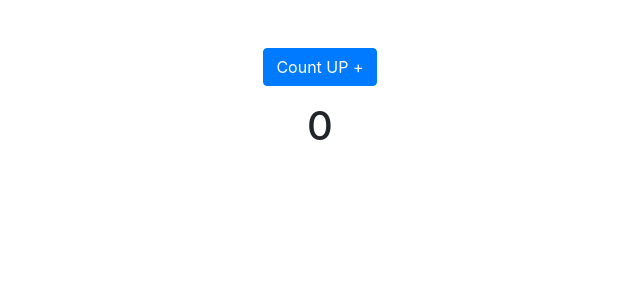
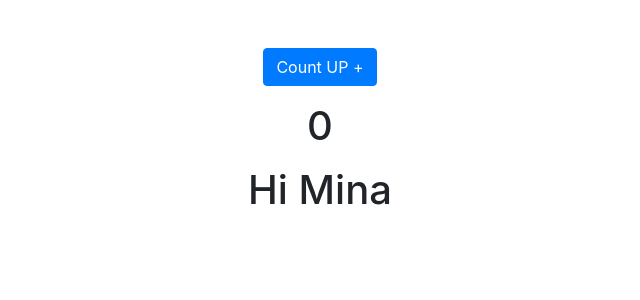
Before and after one commit to menanagy/React-Hooks, a React (Create React App) app: page / in a window 1280 px wide. Shown: the top 300 px of the page, without its empty margins (320-960 px from the left). Built offline with nearby package versions, Linux system fonts and the light colour scheme.

Commit message:
Property Test

```diff
--- a/src/App.js
+++ b/src/App.js
@@ -1,4 +1,5 @@
 import React, { Component } from 'react';
+import Header from './Header';
 export default class App extends Component{
   constructor(props){
     super(props);
@@ -20,6 +21,7 @@ export default class App extends Component{
       <div className="container text-center pt-5">
         <button className="btn btn-primary" onClick={this.countUp}>Count UP + </button>
         <h1 className="mt-3">{this.state.counter}</h1>
+        <Header header='Hi Mina'/>
       </div>
     )};
 }
--- /dev/null
+++ b/src/Header.js
@@ -0,0 +1,8 @@
+import React, { Component } from 'react';
+export default class Header extends Component{
+    render(){
+        return(
+            <h1 className="mt-3">{this.props.header}</h1>
+
+        )};
+}
```
